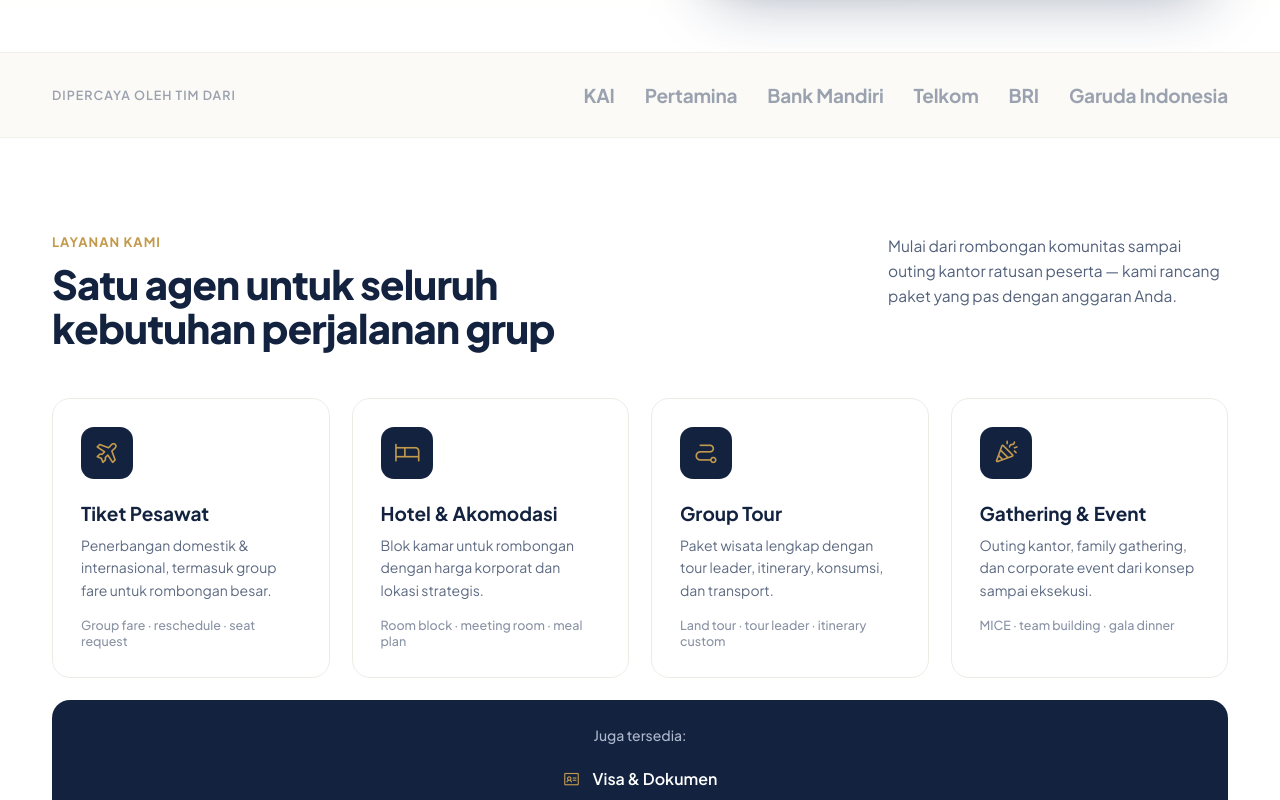
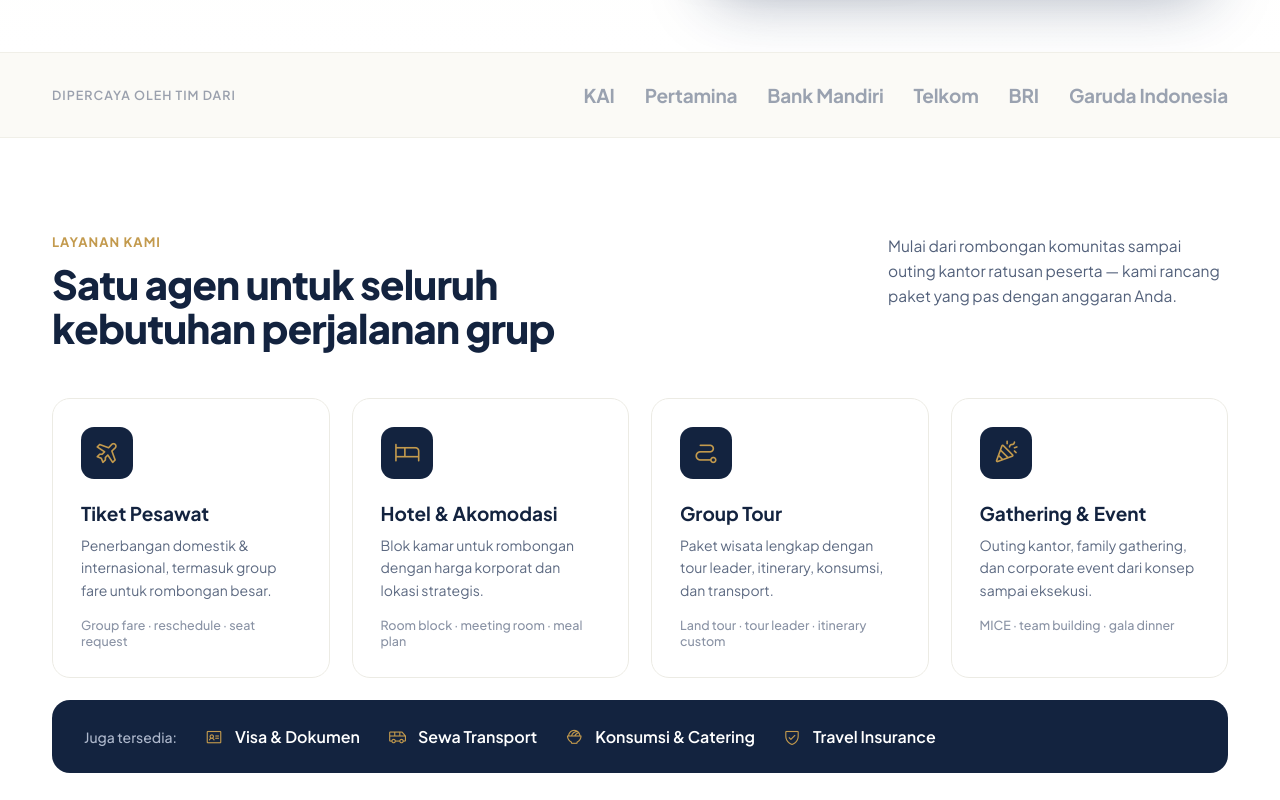
Before and after one commit to Taqqy-fg/Slicing-web-tourosa, a Vue app: page / in a window 1280 px wide. Shown: the part 640-1440 px from the top of the page. Built offline with nearby package versions, Linux system fonts and the light colour scheme.

Commit message:
update responsif tampilan halaman utama dan admin dashboard

```diff
--- a/src/assets/responsive.css
+++ b/src/assets/responsive.css
@@ -1,7 +1,7 @@
 /* --- Prevent horizontal overflow on all sections --- */
 section, footer {
   max-width: 100%;
-  overflow-x: hidden;
+  overflow-x: clip;
 }
 
 /* --- Layout & Typography Tweaks --- */
--- a/src/components/dashboard/DashSidebar.vue
+++ b/src/components/dashboard/DashSidebar.vue
@@ -31,7 +31,7 @@ const goSite = () => {
       </button>
     </nav>
     <div style="padding:14px;border-top:1px solid #1b2942;">
-      <button @click="goSite" class="tr-nav" style="display:flex;align-items:center;gap:11px;padding:11px 14px;border:none;border-radius:10px;cursor:pointer;text-align:left;width:100%;background:transparent;color:#9aa6bd;font-size:13.5px;font-weight:600;margin-bottom:6px;"><i class="ph ph-globe-hemisphere-west" style="font-size:18px;"></i>Lihat Website</button>
+      <button @click="goSite" class="tr-nav" style="display:flex;align-items:center;gap:11px;padding:11px 14px;border:none;border-radius:10px;cursor:pointer;text-align:left;width:100%;background:transparent;color:#9aa6bd;font-size:13.5px;font-weight:600;margin-bottom:6px;white-space:nowrap;overflow:hidden;"><i class="ph ph-globe-hemisphere-west" style="font-size:18px;flex-shrink:0;"></i>Lihat Website</button>
       <div style="display:flex;align-items:center;gap:11px;padding:10px 12px;background:#142340;border-radius:11px;">
         <div style="width:34px;height:34px;border-radius:9px;background:#c39a4d;display:flex;align-items:center;justify-content:center;font-weight:800;color:#13233f;font-size:14px;">A</div>
         <div style="line-height:1.3;"><div style="font-size:13px;font-weight:700;color:#fff;">Admin Tourosa</div><div style="font-size:11px;color:#7c89a3;">Operasional</div></div>
--- a/src/components/dashboard/ViewNewOrder.vue
+++ b/src/components/dashboard/ViewNewOrder.vue
@@ -40,7 +40,7 @@ defineProps({
             <div class="table-header-mobile" style="display:grid;grid-template-columns:106px 118px 1fr 42px 100px 100px 86px 26px;gap:10px;padding:0 2px 9px;font-size:11px;font-weight:700;color:#9aa0ad;text-transform:uppercase;letter-spacing:.03em;">
               <span>Kategori</span><span>Vendor/Produk</span><span>Deskripsi</span><span>Qty</span><span>Beli</span><span>Jual</span><span style="text-align:right;">Jumlah</span><span></span>
             </div>
-            <div v-for="(r, idx) in itemRows" :key="idx" class="table-row-mobile" style="display:grid;grid-template-columns:106px 118px 1fr 42px 100px 100px 86px 26px;gap:10px;align-items:center;padding:6px 2px;">
+            <div v-for="(r, idx) in itemRows" :key="idx" class="table-row-mobile invoice-item-row-mobile" style="display:grid;grid-template-columns:106px 118px 1fr 42px 100px 100px 86px 26px;gap:10px;align-items:center;padding:6px 2px;">
           <select class="col-half-mobile" @change="r.onCat" :value="r.cat" style="width:100%;padding:9px 7px;border:1px solid #d8dce4;border-radius:8px;font-size:12.5px;color:#1a2235;background:#fff;outline:none;">
             <option v-for="(co, ci) in catOptions" :key="ci" :value="co">{{ co }}</option>
           </select>
--- a/src/components/dashboard/ViewReport.vue
+++ b/src/components/dashboard/ViewReport.vue
@@ -11,7 +11,7 @@ defineProps({
 
 <template>
   <div class="p-mobile" style="padding:30px 32px;">
-    <div class="grid-cols-2-mobile" style="display:grid;grid-template-columns:repeat(4,1fr);gap:18px;margin-bottom:22px;">
+    <div class="stats-grid" style="display:grid;grid-template-columns:repeat(4,1fr);gap:18px;margin-bottom:22px;">
       <div style="background:#fff;border:1px solid #e8e9ee;border-radius:16px;padding:22px;">
         <div style="width:42px;height:42px;border-radius:11px;background:#eef3fb;display:flex;align-items:center;justify-content:center;margin-bottom:16px;"><i class="ph-fill ph-wallet" style="font-size:21px;color:#15294f;"></i></div>
         <div style="font-size:22px;font-weight:800;color:#13233f;font-family:'IBM Plex Mono',monospace;line-height:1.1;">{{ repRevenueF }}</div>
--- a/src/components/site/ServicesSection.vue
+++ b/src/components/site/ServicesSection.vue
@@ -39,10 +39,12 @@
     <div data-aos="zoom-in" class="extra-services-container">
       <div class="extra-services-list">
         <span class="es-label">Juga tersedia:</span>
-        <span class="es-item"><i class="ph ph-identification-card" style="color:#c39a4d;font-size:18px;"></i>Visa &amp; Dokumen</span>
-        <span class="es-item"><i class="ph ph-van" style="color:#c39a4d;font-size:18px;"></i>Sewa Transport</span>
-        <span class="es-item"><i class="ph ph-bowl-food" style="color:#c39a4d;font-size:18px;"></i>Konsumsi &amp; Catering</span>
-        <span class="es-item"><i class="ph ph-shield-check" style="color:#c39a4d;font-size:18px;"></i>Travel Insurance</span>
+        <div class="es-items-wrapper">
+          <span class="es-item"><i class="ph ph-identification-card" style="color:#c39a4d;font-size:18px;"></i>Visa &amp; Dokumen</span>
+          <span class="es-item"><i class="ph ph-van" style="color:#c39a4d;font-size:18px;"></i>Sewa Transport</span>
+          <span class="es-item"><i class="ph ph-bowl-food" style="color:#c39a4d;font-size:18px;"></i>Konsumsi &amp; Catering</span>
+          <span class="es-item"><i class="ph ph-shield-check" style="color:#c39a4d;font-size:18px;"></i>Travel Insurance</span>
+        </div>
       </div>
     </div>
   </section>
@@ -57,16 +59,22 @@
 }
 .extra-services-list {
   display: flex;
-  flex-direction: column;
+  flex-direction: row;
   align-items: center;
-  gap: 20px;
-  text-align: center;
+  flex-wrap: wrap;
+  gap: 16px 28px;
+}
+.es-items-wrapper {
+  display: flex;
+  flex-direction: row;
+  flex-wrap: wrap;
+  gap: 14px 28px;
+  align-items: center;
 }
 .es-label {
   font-size: 14px;
   color: #aeb8cc;
   font-weight: 500;
-  margin-bottom: 4px;
 }
 .es-item {
   font-size: 16px;
@@ -80,4 +88,16 @@
   font-size: 20px;
 }
 
+@media (max-width: 600px) {
+  .extra-services-list {
+    flex-direction: column;
+    align-items: flex-start;
+    gap: 12px;
+  }
+  .es-items-wrapper {
+    flex-direction: column;
+    gap: 12px;
+    align-items: flex-start;
+  }
+}
 </style>
--- a/src/main.js
+++ b/src/main.js
@@ -15,5 +15,8 @@ const isMobile = window.innerWidth <= 768;
 AOS.init({
   duration: isMobile ? 500 : 800,
   once: true,
-  offset: isMobile ? 0 : 100
+  offset: isMobile ? 0 : 100,
+  easing: 'ease-out-cubic',
+  disableMutationObserver: false,
+  mirror: false,
 })
--- a/src/style.css
+++ b/src/style.css
@@ -19,6 +19,7 @@ body {
 #app {
   width: 100%;
   max-width: 100%;
+  overflow-x: clip;
 }
 
 body {
@@ -78,6 +79,31 @@ a { text-decoration: none; color: inherit; }
 .show-mobile-flex {
   display: none !important;
 }
+
+/* Tablet + landscape: stats grid 2 columns (covers all tablets portrait & landscape up to iPad Pro) */
+@media (min-width: 601px) and (max-width: 1366px) {
+  .stats-grid {
+    grid-template-columns: repeat(2, 1fr) !important;
+    gap: 14px !important;
+  }
+  .stats-grid > div {
+    padding: 18px !important;
+    border-radius: 14px !important;
+  }
+}
+
+/* Desktop (>1366px): restore 4 columns */
+@media (min-width: 1367px) {
+  .stats-grid {
+    grid-template-columns: repeat(4, 1fr) !important;
+    gap: 18px !important;
+  }
+  .stats-grid > div {
+    padding: 22px !important;
+    border-radius: 16px !important;
+  }
+}
+
 
 @media (max-width: 991px) {
   /* Sidebar Mobile Overlay */
@@ -152,11 +178,7 @@ a { text-decoration: none; color: inherit; }
     justify-content: space-between;
   }
 
-  /* Stats Grid: 2 columns on mobile */
-  .stats-grid {
-    grid-template-columns: repeat(2, 1fr) !important;
-    gap: 12px !important;
-  }
+  /* Stats Grid: 2 col default on tablet, overridden by breakpoints above */
   .stats-grid > div {
     padding: 16px !important;
     border-radius: 12px !important;
@@ -181,7 +203,7 @@ a { text-decoration: none; color: inherit; }
     display: flex !important;
     flex-wrap: wrap !important;
     gap: 12px !important;
-    padding: 16px 48px 16px 16px !important;
+    padding: 16px !important;
     background: #fafbfc;
     border: 1px solid #e2e4ea !important;
     border-radius: 12px !important;
@@ -217,6 +239,10 @@ a { text-decoration: none; color: inherit; }
     border-top: none !important;
   }
 
+  .invoice-item-row-mobile {
+    padding-right: 48px !important;
+  }
+
   /* Remove card margin after last item */
   .table-row-mobile:last-child {
     margin-bottom: 0 !important;
@@ -235,3 +261,11 @@ a { text-decoration: none; color: inherit; }
     border-radius: 10px !important;
   }
 }
+
+/* Small phones: stats grid 1 column */
+@media (max-width: 600px) {
+  .stats-grid {
+    grid-template-columns: 1fr !important;
+    gap: 12px !important;
+  }
+}
```
